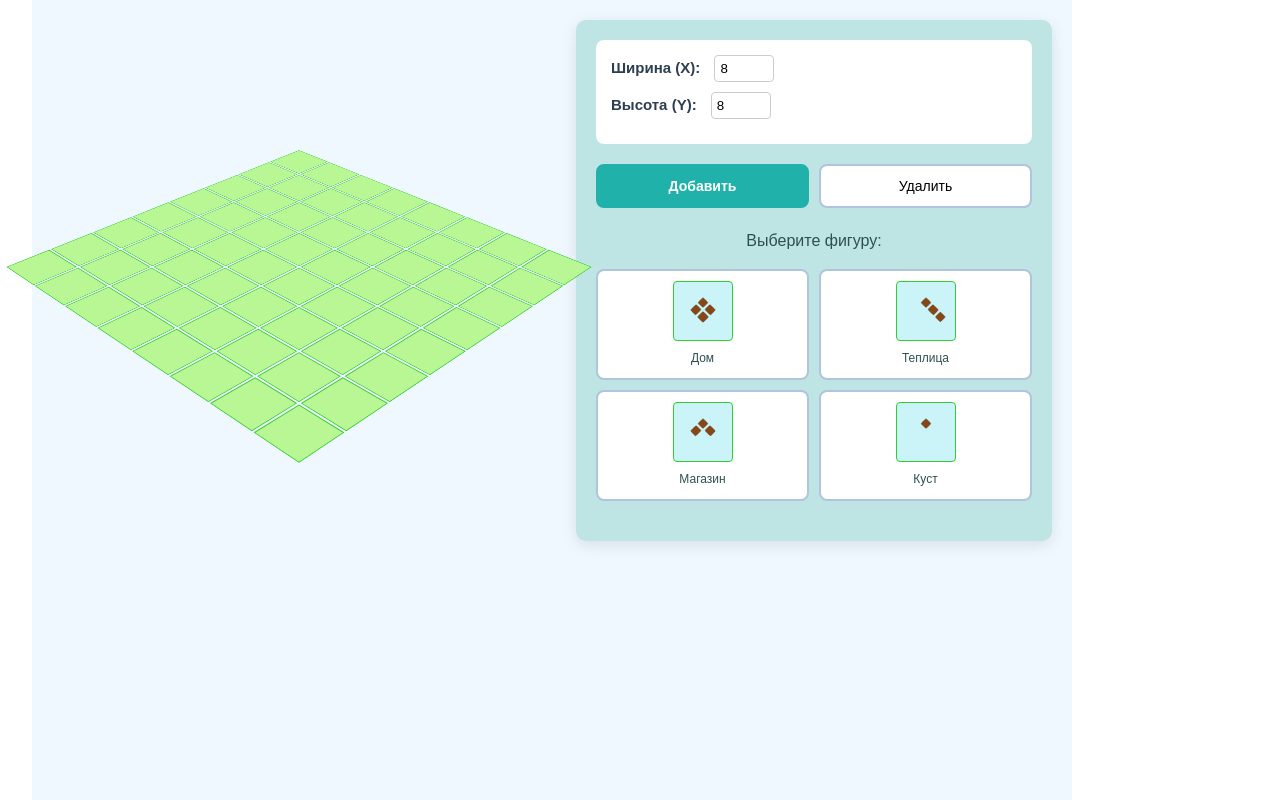
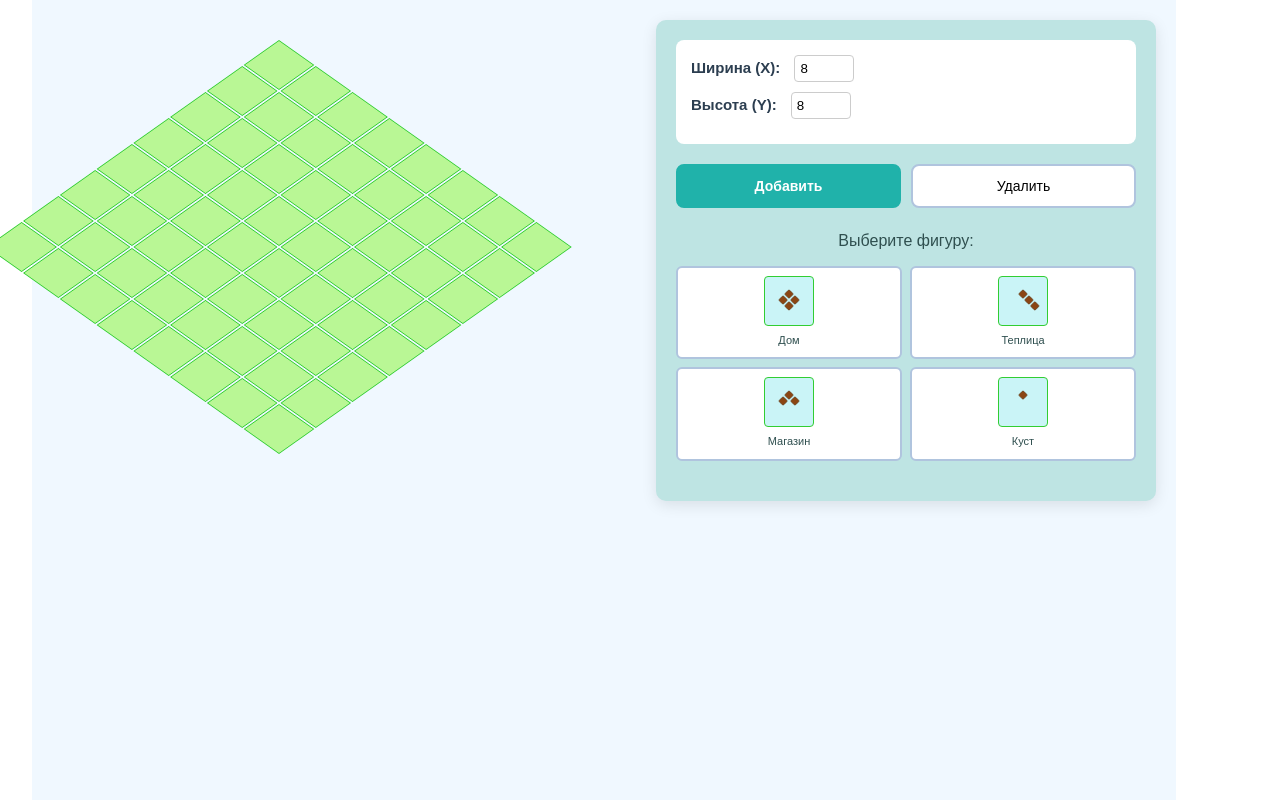
Before and after one commit to reznikovkg/vue-3-docker-compose, a Vue app in the folder vue/: page /game in a window 1280 px wide. Built offline with nearby package versions, Linux system fonts and the light colour scheme.

Commit message:
Внесение правок

```diff
--- a/vue/package.json
+++ b/vue/package.json
@@ -19,6 +19,8 @@
   },
   "devDependencies": {
     "@vitejs/plugin-vue": "^6.0.1",
+    "less": "^4.4.2",
+    "less-loader": "^12.3.0",
     "sass-embedded": "^1.92.1",
     "vite": "^7.0.6",
     "vite-plugin-vue-devtools": "^8.0.0"
--- a/vue/src/components/GameGrid.vue
+++ b/vue/src/components/GameGrid.vue
@@ -1,44 +1,29 @@
 <template>
-  <div class="game-container">
-    <div class="game-grid" :style="gridStyle">
+  <div class="game-grid">
+    <div class="game-grid__container" :style="gridStyle">
       <div
         v-for="row in gridSizeY"
         :key="row"
-        class="grid-row"
+        class="game-grid__row"
       >
         <div
           v-for="col in gridSizeX"
           :key="col"
-          class="grid-cell"
+          class="game-grid__cell"
           :class="getCellClasses(row - 1, col - 1)"
-          @click="handleCellClick(row - 1, col - 1)"
-          @mouseover="handleCellHover(row - 1, col - 1)"
+          @click="() => handleCellClick(row - 1, col - 1)"
+          @mouseover="() => handleCellHover(row - 1, col - 1)"
         >
-          <div v-if="hasShape(row - 1, col - 1)" :class="['shape']">
-            <div class="shape-3d">
+          <div class="game-grid__ground"></div>
           <div
-                :class="['shape-wall', 'shape-wall-front']"
-                :style="getWallStyle(row - 1, col - 1)"
+            v-if="hasShape(row - 1, col - 1)"
+            class="game-grid__shape"
+            :style="{ backgroundColor: getShapeColor(row - 1, col - 1) }"
           ></div>
           <div
-                :class="['shape-wall', 'shape-wall-right']"
-                :style="getWallStyle(row - 1, col - 1)"
+            v-if="isPreviewCell(row - 1, col - 1) && !hasShape(row - 1, col - 1)"
+            class="game-grid__preview"
           ></div>
-              <div
-                :class="['shape-wall', 'shape-wall-back']"
-                :style="getWallStyle(row - 1, col - 1)"
-              ></div>
-              <div
-                :class="['shape-wall', 'shape-wall-left']"
-                :style="getWallStyle(row - 1, col - 1)"
-              ></div>
-              <div
-                class="shape-roof"
-                :style="getWallStyle(row - 1, col - 1)"
-              ></div>
-            </div>
-          </div>
-          <div v-else class="ground"></div>
         </div>
       </div>
     </div>
@@ -51,16 +36,12 @@ import { useStore } from 'vuex'
 
 const CELL_SIZE = 50
 
-const props = defineProps({
-  gridSizeX: {
-    type: Number,
-    required: true,
-  },
-  gridSizeY: {
-    type: Number,
-    required: true,
-  },
-})
+interface GameGridProps {
+  gridSizeX: number,
+  gridSizeY: number
+}
+
+const props = defineProps<GameGridProps>()
 
 const store = useStore()
 
@@ -82,12 +63,6 @@ const getShapeColor = (row: number, col: number): string => {
   return cellData?.color || '#8B4513'
 }
 
-const getWallStyle = (row: number, col: number) => {
-  return {
-    backgroundColor: getShapeColor(row, col)
-  }
-}
-
 const hasShape = (row: number, col: number): boolean => {
   if (row < 0 || row >= storeGridSizeY.value || col < 0 || col >= storeGridSizeX.value) {
     return false
@@ -96,8 +71,8 @@ const hasShape = (row: number, col: number): boolean => {
 }
 
 const getCellClasses = (row: number, col: number) => ({
-  'cell-occupied': hasShape(row, col),
-  'cell-preview': isPreviewCell(row, col)
+  'game-grid__cell--occupied': hasShape(row, col),
+  'game-grid__cell--preview': isPreviewCell(row, col)
 })
 
 const isPreviewCell = (row: number, col: number): boolean => {
@@ -189,117 +164,75 @@ watch(
 )
 </script>
 
-<style scoped>
+<style scoped lang="less">
+.game-grid {
+  display: flex;
+  justify-content: center;
+  align-items: center;
+  padding: 20px;
 
-.game-container {
-  perspective: 1000px;
-  padding: 40px;
-}
-
-.game-grid {
+  &__container {
     display: grid;
     grid-template-columns: repeat(var(--grid-size-x), var(--cell-size));
     grid-template-rows: repeat(var(--grid-size-y), var(--cell-size));
-  transform: rotateX(60deg) rotateZ(45deg);
-  transform-style: preserve-3d;
     gap: 2px;
+    transform: rotateX(45deg) rotateZ(45deg);
   }
 
-.grid-row {
+  &__row {
     display: contents;
   }
 
-.grid-cell {
+  &__cell {
     width: var(--cell-size);
     height: var(--cell-size);
     position: relative;
     cursor: pointer;
     transition: all 0.2s ease;
+
+    &:hover {
+      transform: translateZ(5px);
+      z-index: 10;
     }
 
-.ground {
-  width: 100%;
-  height: 100%;
-  background: #b9f795;
-  border: 1px solid #32CD32;
-  transform: translateZ(0px);
+    &--preview .game-grid__ground {
+      background: rgba(144, 238, 144, 0.6);
+      border: 2px dashed #32CD32;
     }
 
-.shape {
+    &--occupied .game-grid__ground {
+      background: transparent;
+      border: 2px solid #8B4513;
+    }
+  }
+
+  &__ground {
     position: absolute;
     top: 0;
     left: 0;
     width: 100%;
     height: 100%;
-  transform-style: preserve-3d;
+    background: #b9f795;
+    border: 1px solid #32CD32;
   }
 
-.shape-3d {
-  position: relative;
+  &__shape {
+    position: absolute;
+    top: 0;
+    left: 0;
     width: 100%;
     height: 100%;
-  transform-style: preserve-3d;
-  transform: translateZ(10px);
+    border: 2px solid #654321;
   }
 
-.shape-wall {
+  &__preview {
     position: absolute;
-  border: 1px solid #654321;
-}
-
-.shape-wall-front {
-  width: 100%;
-  height: 20px;
-  bottom: 0;
-  transform-origin: bottom;
-  transform: rotateX(90deg);
-}
-
-.shape-wall-right {
-  width: 20px;
-  height: 100%;
-  right: 0;
-  transform-origin: right;
-  transform: rotateY(90deg);
-}
-
-.shape-wall-back {
-  width: 100%;
-  height: 20px;
     top: 0;
-  transform-origin: top;
-  transform: rotateX(-90deg);
-}
-
-.shape-wall-left {
-  width: 20px;
-  height: 100%;
     left: 0;
-  transform-origin: left;
-  transform: rotateY(-90deg);
-}
-
-.shape-roof {
-  position: absolute;
     width: 100%;
     height: 100%;
-  transform: translateZ(20px);
-  border: 1px solid #8B0000;
-}
-
-.cell-preview .ground {
     background: rgba(144, 238, 144, 0.6);
     border: 2px dashed #32CD32;
   }
-
-
-.cell-occupied .ground {
-  background: transparent;
-  border: 2px solid #8B4513;
-}
-
-.grid-cell:hover {
-  transform: translateZ(5px);
-  z-index: 10;
 }
 </style>
--- a/vue/src/components/ModeSwitcher.vue
+++ b/vue/src/components/ModeSwitcher.vue
@@ -1,14 +1,16 @@
 <template>
   <div class="mode-switcher">
     <button
-      @click="switchMode('add')"
-      :class="{ active: gameMode === 'add' }"
+      class="mode-switcher__button"
+      :class="{ 'mode-switcher__button--active': gameMode === 'add' }"
+      @click="() => switchMode('add')"
     >
       Добавить
     </button>
     <button
-      @click="switchMode('remove')"
-      :class="{ active: gameMode === 'remove' }"
+      class="mode-switcher__button"
+      :class="{ 'mode-switcher__button--active': gameMode === 'remove' }"
+      @click="() => switchMode('remove')"
     >
       Удалить
     </button>
@@ -28,34 +30,34 @@ const switchMode = (mode: 'add' | 'remove'): void => {
 }
 </script>
 
-<style scoped>
+<style scoped lang="less">
 .mode-switcher {
   margin-bottom: 20px;
   display: flex;
   gap: 10px;
-}
 
-button {
+  &__button {
     flex: 1;
     padding: 12px 16px;
-  border: 2px solid #B0C4DE;
+    border: 2px solid #b0c4de;
     border-radius: 8px;
     cursor: pointer;
     background: white;
     font-size: 14px;
     font-weight: 500;
     transition: all 0.3s ease;
+
+    &:hover {
+      background: #f5f5f5;
+      border-color: #87ceeb;
     }
 
-button:hover {
-  background: #F5F5F5;
-  border-color: #87CEEB;
-}
-
-button.active {
-  background: #20B2AA;
+    &--active {
+      background: #20b2aa;
       color: white;
-  border-color: #20B2AA;
+      border-color: #20b2aa;
       font-weight: bold;
     }
+  }
+}
 </style>
--- a/vue/src/components/ShapePicker.vue
+++ b/vue/src/components/ShapePicker.vue
@@ -1,28 +1,30 @@
 <template>
   <div class="shape-picker">
-    <h3>Выберите фигуру:</h3>
-    <div class="shapes-grid">
+    <h3 class="shape-picker__title">Выберите фигуру:</h3>
+    <div class="shape-picker__grid">
       <div
         v-for="shape in availableShapes"
         :key="shape.id"
-        @click="selectShape(shape)"
-        class="shape-option"
-        :class="{ selected: selectedShape?.id === shape.id }"
+        class="shape-picker__option"
+        :class="{
+          'shape-picker__option--selected': selectedShape?.id === shape.id,
+        }"
+        @click="() => selectShape(shape)"
       >
-        <div class="shape-preview">
-          <div class="preview-3d">
+        <div class="shape-picker__preview">
+          <div class="shape-picker__preview-3d">
             <div
               v-for="(part, index) in shape.layout"
               :key="index"
-              class="preview-part"
+              class="shape-picker__preview-part"
               :style="{
                 left: `${part.x * 25 + 25}%`,
-                top: `${part.y * 25 + 25}%`
+                top: `${part.y * 25 + 25}%`,
               }"
             ></div>
           </div>
         </div>
-        <span class="shape-name">{{ shape.name }}</span>
+        <span class="shape-picker__name">{{ shape.name }}</span>
       </div>
     </div>
   </div>
@@ -55,78 +57,78 @@ const selectShape = (shape: Shape): void => {
 }
 </script>
 
-<style scoped>
+<style scoped lang="less">
 .shape-picker {
   margin-bottom: 20px;
-}
 
-h3 {
+  &__title {
     font-size: 16px;
-  color: #2F4F4F;
-  margin-bottom: 15px;
+    color: #2f4f4f;
+    margin-bottom: 12px;
     text-align: center;
   }
 
-.shapes-grid {
+  &__grid {
     display: grid;
     grid-template-columns: 1fr 1fr;
-  gap: 10px;
+    gap: 8px;
   }
 
-.shape-option {
+  &__option {
     display: flex;
     flex-direction: column;
     align-items: center;
-  padding: 10px;
-  border: 2px solid #B0C4DE;
-  border-radius: 8px;
+    padding: 8px;
+    border: 2px solid #b0c4de;
+    border-radius: 6px;
     cursor: pointer;
     transition: all 0.3s ease;
     background: white;
-}
 
-.shape-option:hover {
-  border-color: #87CEEB;
+    &:hover {
+      border-color: #87ceeb;
       transform: translateY(-2px);
     }
 
-.shape-option.selected {
-  border-color: #32CD32;
-  background: #F0FFF0;
-  box-shadow: 0 2px 8px rgba(50, 205, 50, 0.3);
+    &--selected {
+      border-color: #32cd32;
+      background: #f0fff0;
+      box-shadow: 0 2px 6px rgba(50, 205, 50, 0.3);
+    }
   }
 
-.shape-preview {
-  width: 60px;
-  height: 60px;
+  &__preview {
+    width: 50px;
+    height: 50px;
     background: #caf4f7;
-  border: 1px solid #32CD32;
+    border: 1px solid #32cd32;
     border-radius: 4px;
-  margin-bottom: 8px;
+    margin-bottom: 6px;
     position: relative;
     overflow: hidden;
   }
 
-.preview-3d {
+  &__preview-3d {
     position: relative;
     width: 100%;
     height: 100%;
     transform: rotate(45deg) scale(0.7);
   }
 
-.preview-part {
+  &__preview-part {
     position: absolute;
     width: 20%;
     height: 20%;
-  background: #8B4513;
+    background: #8b4513;
     border: 1px solid #654321;
     border-radius: 2px;
   }
 
-.shape-name {
-  font-size: 12px;
-  color: #2F4F4F;
+  &__name {
+    font-size: 11px;
+    color: #2f4f4f;
     font-weight: 500;
     text-align: center;
   }
+}
 </style>
--- a/vue/src/components/pages/GamePage.vue
+++ b/vue/src/components/pages/GamePage.vue
@@ -1,18 +1,30 @@
 <template>
   <div class="game-page">
-    <div class="main-container">
-      <div class="game-area">
+    <div class="game-page__container">
+      <div class="game-page__area">
         <GameGrid :gridSizeX="gridSizeX" :gridSizeY="gridSizeY" />
       </div>
-      <div class="controls">
-        <div class="size-controls">
-          <label>
+      <div class="game-page__controls">
+        <div class="game-page__settings">
+          <label class="game-page__label">
             Ширина (X):
-            <input v-model.number="gridSizeX" type="number" min="4" max="20">
+            <input
+              v-model.number="gridSizeX"
+              type="number"
+              min="4"
+              max="20"
+              class="game-page__input"
+            >
           </label>
-          <label>
+          <label class="game-page__label">
             Высота (Y):
-            <input v-model.number="gridSizeY" type="number" min="4" max="20">
+            <input
+              v-model.number="gridSizeY"
+              type="number"
+              min="4"
+              max="20"
+              class="game-page__input"
+            >
           </label>
         </div>
         <ModeSwitcher />
@@ -32,30 +44,29 @@ const gridSizeX = ref(8)
 const gridSizeY = ref(8)
 </script>
 
-<style scoped>
+<style scoped lang="less">
 .game-page {
   font-family: Arial, sans-serif;
   background: #f0f8ff;
   min-height: 100vh;
   padding: 20px;
-}
 
-.main-container {
+  &__container {
     display: flex;
-  max-width: 1000px;
+    max-width: 1200px;
     margin: 0 auto;
-  gap: 30px;
+    gap: 150px;
     align-items: flex-start;
   }
 
-.game-area {
+  &__area {
     flex: 1;
     display: flex;
     justify-content: center;
     align-items: center;
   }
 
-.controls {
+  &__controls {
     width: 500px;
     background: rgb(190, 228, 227);
     border-radius: 10px;
@@ -63,24 +74,25 @@ const gridSizeY = ref(8)
     box-shadow: 0 4px 15px rgba(0, 0, 0, 0.1);
   }
 
-.size-controls {
+  &__settings {
     margin-bottom: 20px;
     padding: 15px;
     background: white;
     border-radius: 8px;
   }
 
-.size-controls label {
+  &__label {
     display: block;
     margin-bottom: 10px;
     font-weight: bold;
   }
 
-.size-controls input {
+  &__input {
     margin-left: 10px;
     padding: 5px;
     border: 1px solid #ccc;
     border-radius: 4px;
     width: 60px;
   }
+}
 </style>
```
Also changed, not shown: vue/src/components/pages/IndexPage.vue (+8 -8 lines). Lines whose indentation alone changed are shown as unchanged.
